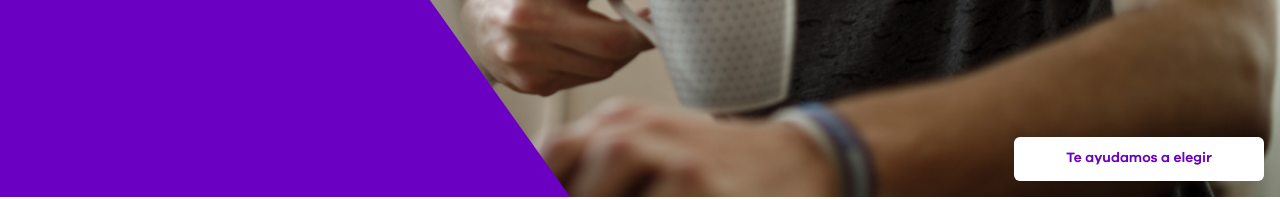
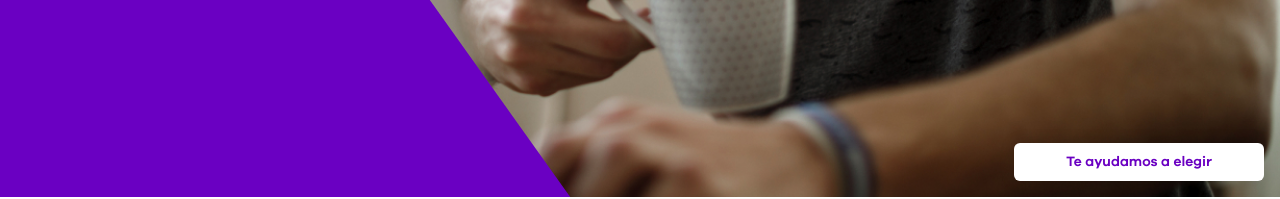
Before and after one commit to meji/edix_maqueta, a plain HTML site: page home.html in a window 1280 px wide. Shown: the part 603-802 px from the top of the page. Drawn offline with nearby package versions, Linux system fonts and the light colour scheme; a small style sheet from the web is missing.

Commit message:
botón portada, line-height

```diff
--- a/scss/style.scss
+++ b/scss/style.scss
@@ -148,7 +148,7 @@ input[type="submit"]{font-size: 100%; margin-top: 32px; }
 	input[type="submit"]{margin-top: 0;}
 }
 @include respond-above(lg){
-	.btn, #help_btn{padding: 12px 52px;}
+	.btn, #help_btn{padding: 12px 52px; line-height:1;}
 	.btn-container{margin-top: 56px;}
 	.link-primary-container{margin: 56px 0 0 0;}
 }
```
Also changed, not shown: css/style.css, 1 other file.
